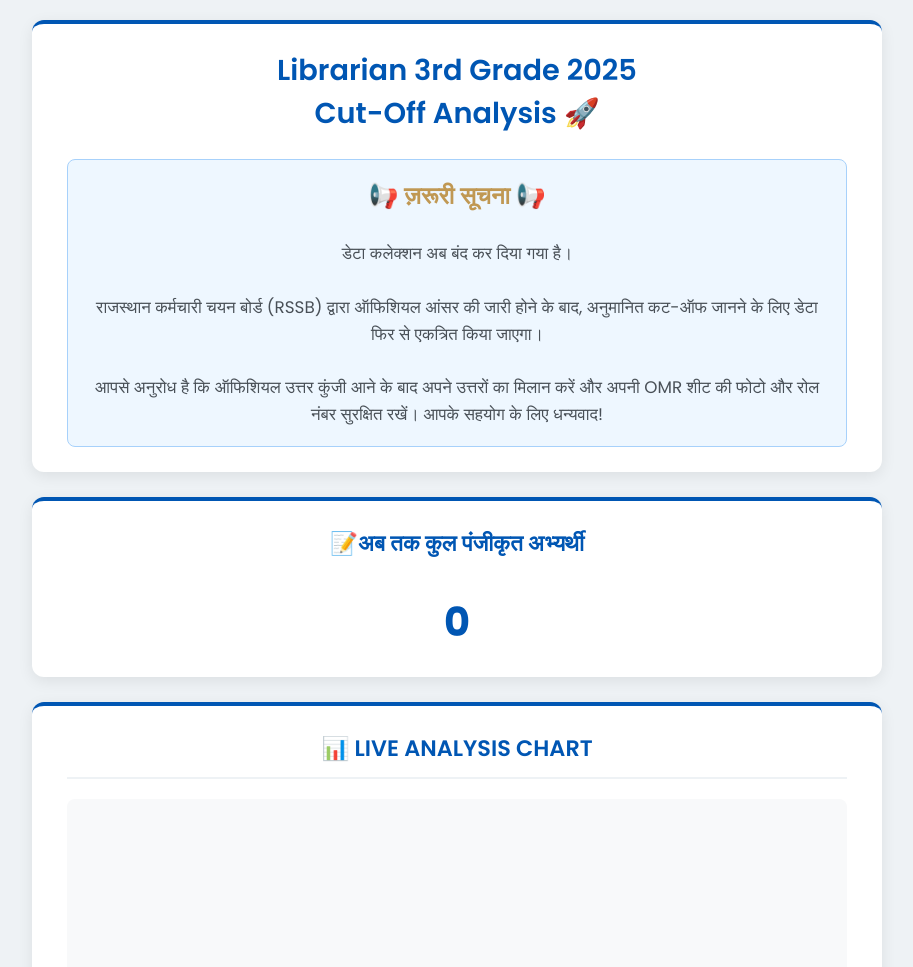
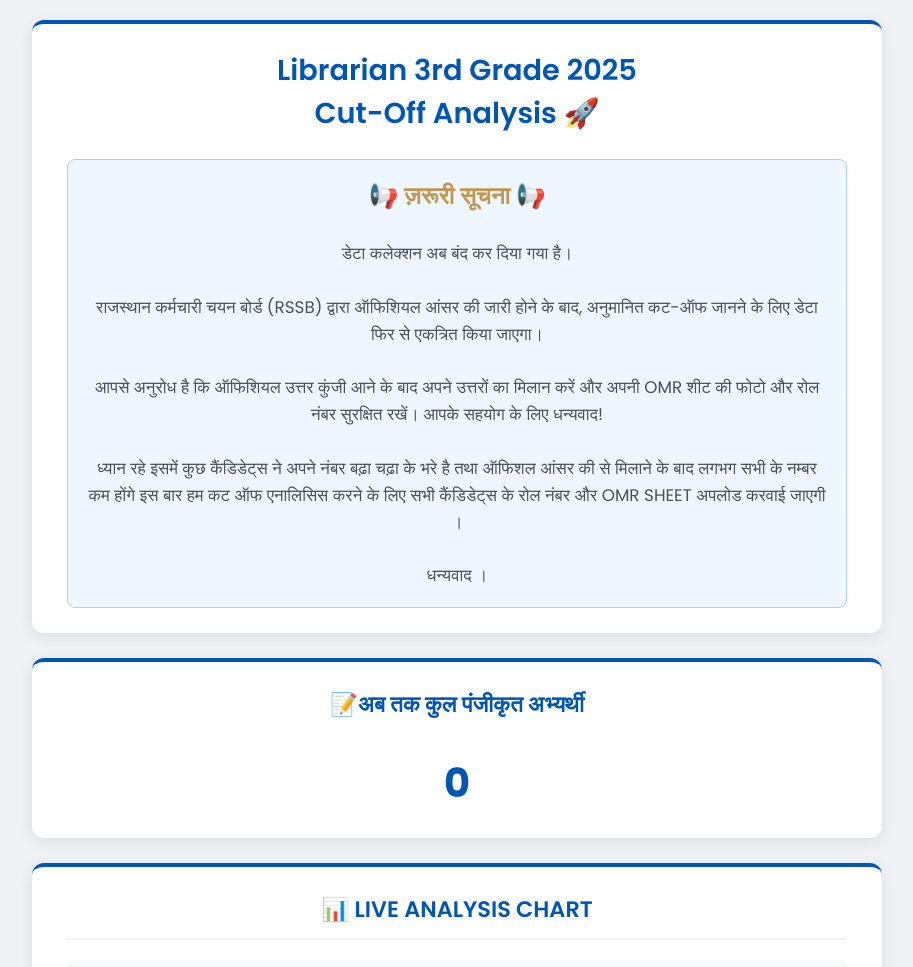
Before and after one commit to akashsodh/LibrarianCutOff, a plain HTML site: page index.html in a window 1280 px wide. Shown: the top 967 px of the page, without its empty margins (183-1096 px from the left). Drawn offline with nearby package versions, Linux system fonts and the light colour scheme; no server answers.

Commit message:
Update index.html

```diff
--- a/index.html
+++ b/index.html
@@ -258,7 +258,8 @@
             <p>
                 डेटा कलेक्शन अब बंद कर दिया गया है।<br><br>
                 राजस्थान कर्मचारी चयन बोर्ड (RSSB) द्वारा ऑफिशियल आंसर की जारी होने के बाद, अनुमानित कट-ऑफ जानने के लिए डेटा फिर से एकत्रित किया जाएगा।<br><br>
-                आपसे अनुरोध है कि ऑफिशियल उत्तर कुंजी आने के बाद अपने उत्तरों का मिलान करें और अपनी OMR शीट की फोटो और रोल नंबर सुरक्षित रखें। आपके सहयोग के लिए धन्यवाद!
+                आपसे अनुरोध है कि ऑफिशियल उत्तर कुंजी आने के बाद अपने उत्तरों का मिलान करें और अपनी OMR शीट की फोटो और रोल नंबर सुरक्षित रखें। आपके सहयोग के लिए धन्यवाद!<br><br>
+                ध्यान रहे इसमें कुछ कैंडिडेट्स ने अपने नंबर बढ़ा चढ़ा के भरे है तथा ऑफिशल आंसर की से मिलाने के बाद लगभग सभी के नम्बर कम होंगे इस बार हम कट ऑफ एनालिसिस करने के लिए सभी कैंडिडेट्स के रोल नंबर और OMR SHEET अपलोड करवाई जाएगी । <br><br>धन्यवाद ।
             </p>
         </div>
     </div>
```
